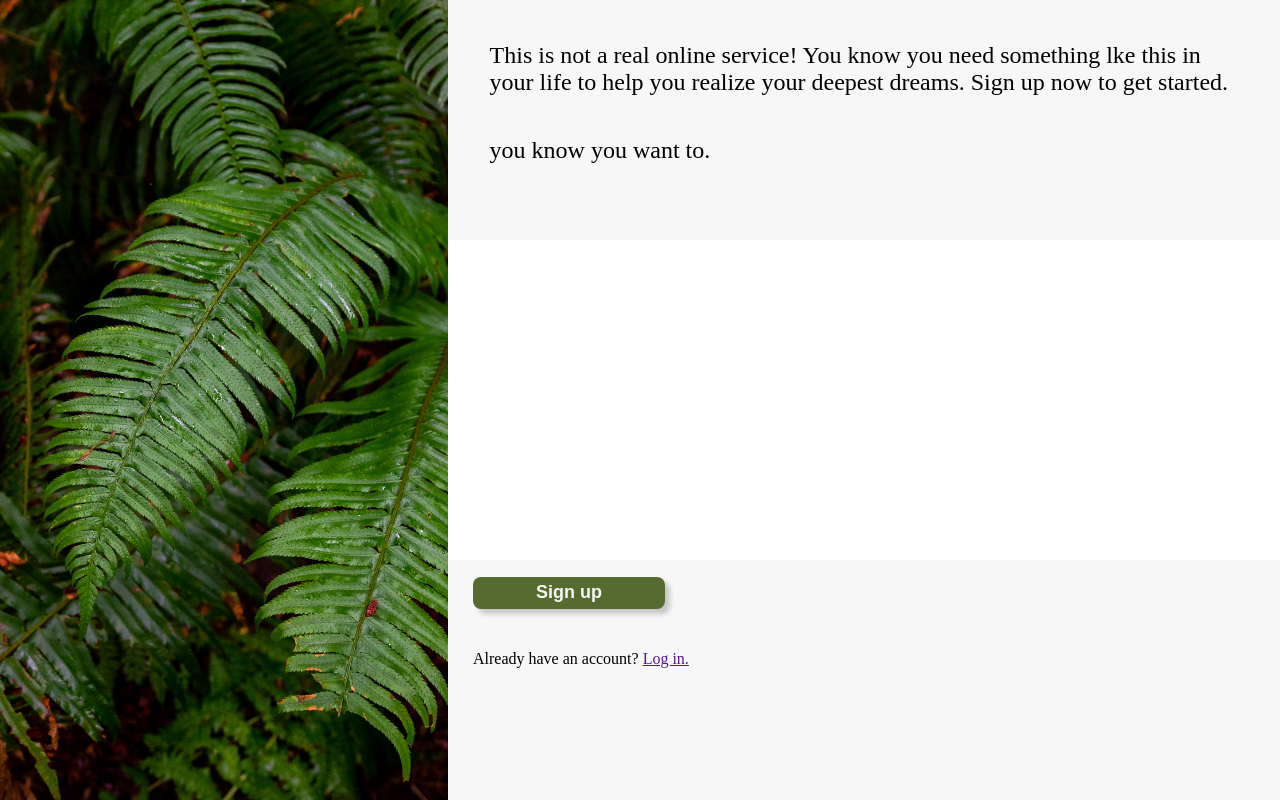
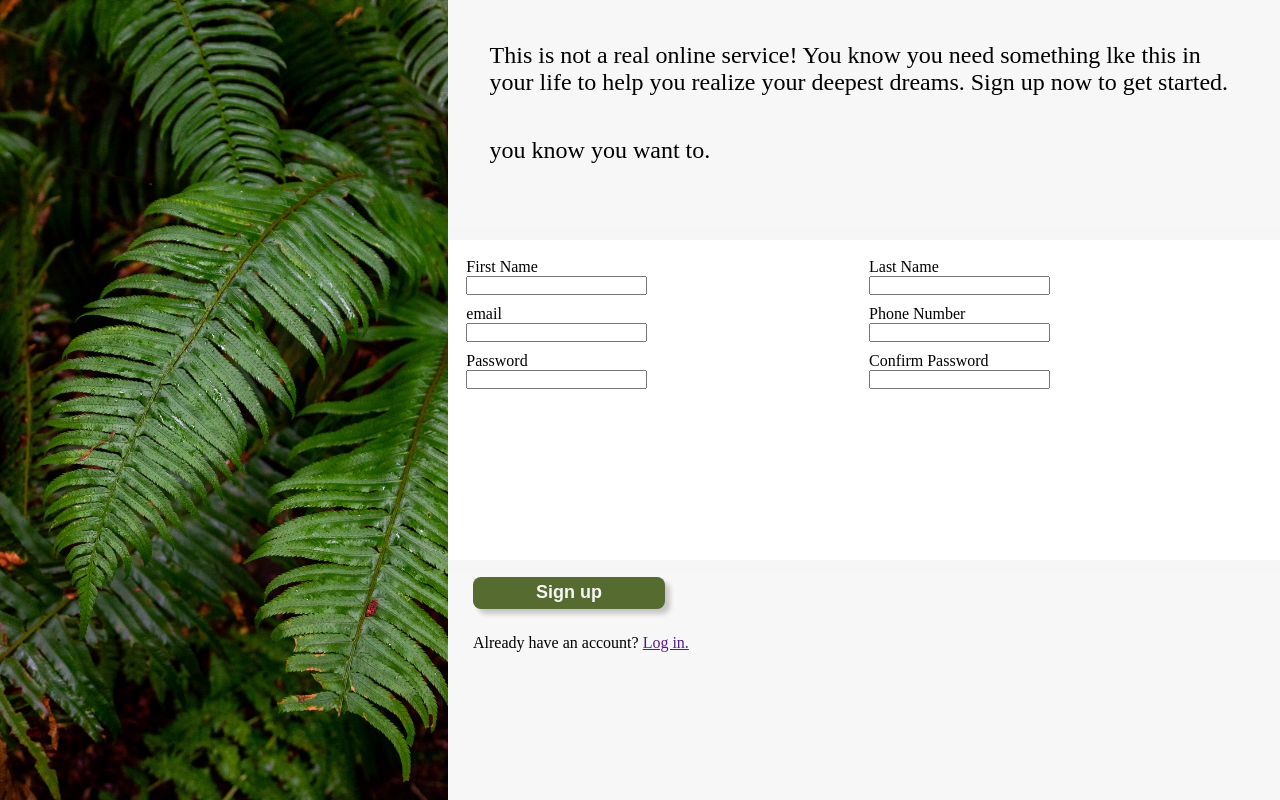
Before and after one commit to Steinvorth/SignUpForm, a plain HTML site: page index.html in a window 1280 px wide. Drawn offline with Linux system fonts and the light colour scheme.

Commit message:
Added forms section, needs adjustment

```diff
--- a/index.html
+++ b/index.html
@@ -32,14 +32,53 @@
                             you know you want to.
                         </p>
                     </div>
-
-                    <div class="phrase">
-
-                    </div>
                 </div>
 
                 <div class="mid">
-                    <div></div>
+                    <div class="form">
+                        <div>
+                            <label>First Name</label>
+                            <form>
+                                <input type="text" name="first-name" required>
+                            </form>
+                        </div>
+
+                        <div>
+                            <label>Last Name</label>
+                            <form>
+                                <input type="text" name="last-name" required>
+                            </form>
+                        </div>
+
+                        <div>
+                            <label>email</label>
+                            <form>
+                                <input type="text" name="email" required>
+                            </form>
+                        </div>
+
+                        <div>
+                            <label>Phone Number</label>
+                            <form>
+                                <input type="text" name="phone-number" required>
+                            </form>
+                        </div>
+
+                        <div>
+                            <label>Password</label>
+                            <form>
+                                <input type="text" name="password" required>
+                            </form>
+                        </div>
+
+                        <div>
+                            <label>Confirm Password</label>
+                            <form>
+                                <input type="text" name="confirm-password" required>
+                            </form>
+                        </div>
+
+                    </div>
 
                 </div>
 
--- a/style.css
+++ b/style.css
@@ -87,7 +87,16 @@ body, html{
     border: transparent;
 }
 
+.form {
+    display: grid;
+    grid-template-columns: 1fr 1fr;
+    grid-auto-rows: min-content; /* Set rows to fit content */
+    gap: 10px;
+    padding: 10px;
+    margin: 1%;
+}
+
 .action > p{
-    margin-top: 5%;
+    margin-top: 3%;
     margin-left: 3%;
 }
```
